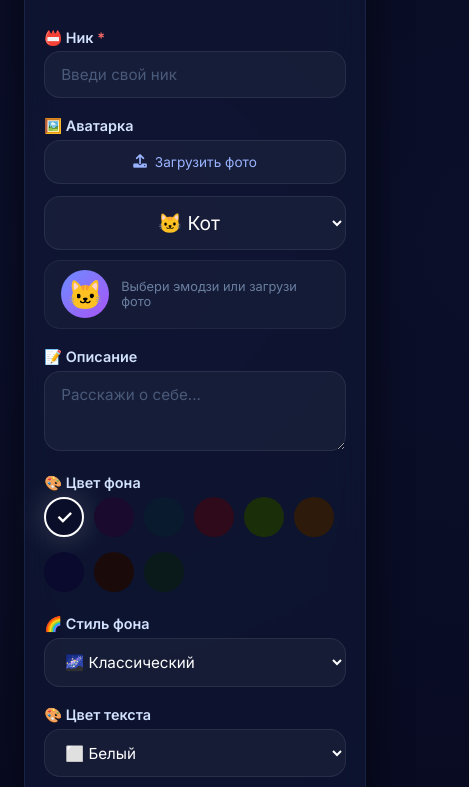
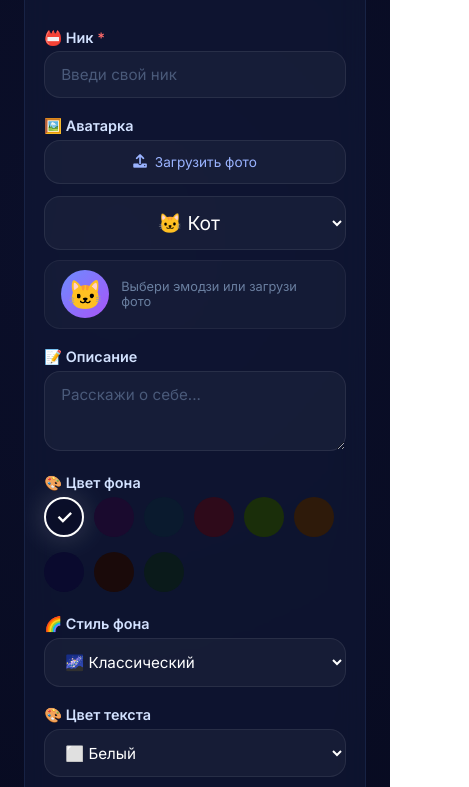
Before and after one commit to amirkarls/BioSiteAstroKot, a website: page index.html in a window 390 px wide. Shown: the part 146-933 px from the top of the page, 469 px wide, since content can reach past the window. Drawn offline with Linux system fonts and the light colour scheme.

Commit message:
Update index.html

```diff
--- a/index.html
+++ b/index.html
@@ -20,7 +20,12 @@
             padding: 1.5rem;
             color: #fff;
         }
-        .container { max-width: 700px; width: 100%; }
+        .container {
+            max-width: 700px;
+            width: 100%;
+            overflow: hidden;
+            border-radius: 48px;
+        }
         .card {
             background: rgba(18, 25, 55, 0.6);
             backdrop-filter: blur(14px);
@@ -29,8 +34,15 @@
             padding: 2.5rem 2rem 2.2rem;
             box-shadow: 0 25px 50px -10px rgba(0,0,0,0.8);
             transition: 0.4s;
+            position: relative;
+            overflow: hidden;
         }
         .card:hover { border-color: rgba(120, 180, 255, 0.2); }
+
+        /* Убираем вылезающий круг */
+        .card::before {
+            display: none;
+        }
 
         h1 {
             font-size: 2rem;
@@ -318,6 +330,15 @@
             .link-block .platform-icon { font-size: 0.8rem; }
             h1 { font-size: 1.5rem; }
             .avatar-section { grid-template-columns: 1fr; }
+            .container { border-radius: 32px; }
+            .card { border-radius: 32px; }
+        }
+
+        /* ФИКС МОБИЛЬНОГО БАГА — круг не вылезает */
+        .container,
+        .card {
+            overflow: hidden;
+            position: relative;
         }
     </style>
 </head>
@@ -458,6 +479,8 @@
                     padding: 2.5rem 2rem 2.2rem;
                     box-shadow: 0 25px 50px -10px rgba(0, 0, 0, 0.8);
                     text-align: center;
+                    overflow: hidden;
+                    position: relative;
                 }
                 .avatar {
                     width: 110px;
@@ -549,7 +572,7 @@
                 }
                 .share-btn:hover { background: rgba(255,255,255,0.06); color: rgba(255,255,255,0.5); }
                 @media (max-width: 480px) {
-                    .card { padding: 1.8rem 1.2rem; }
+                    .card { padding: 1.8rem 1.2rem; border-radius: 32px; }
                     .name { font-size: 1.5rem; }
                     .avatar { width: 85px; height: 85px; font-size: 2.5rem; }
                 }
@@ -907,7 +930,6 @@
         if (profileUsername) {
             const data = getProfile(profileUsername);
             if (data) {
-                // Увеличиваем просмотры
                 data.views = (data.views || 0) + 1;
                 saveProfile(data);
                 document.write(generateProfileHTML(data));
```
